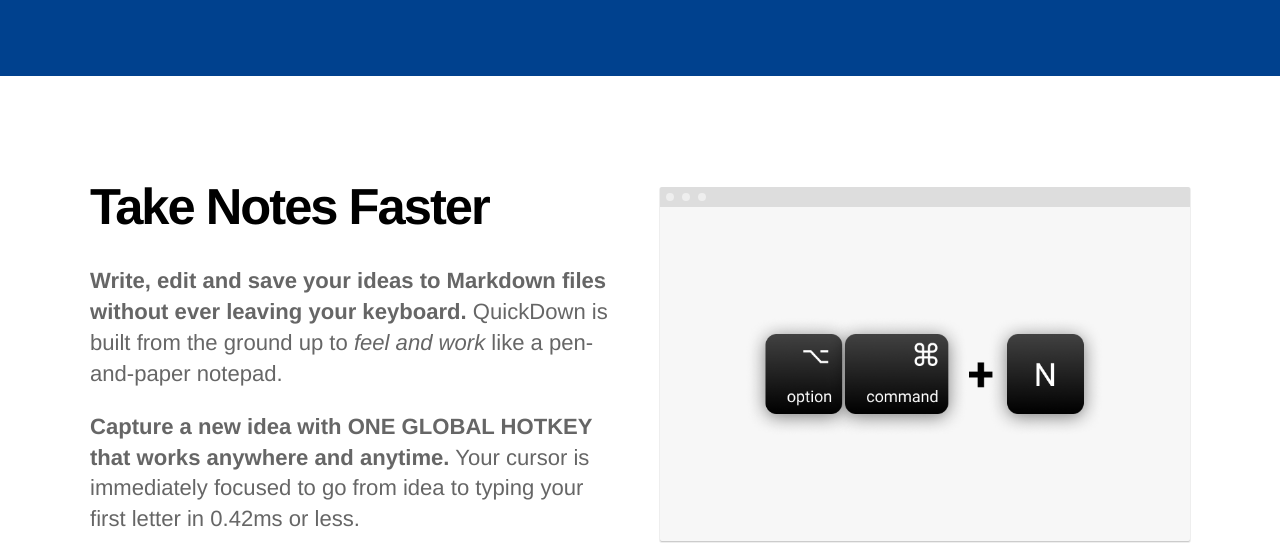
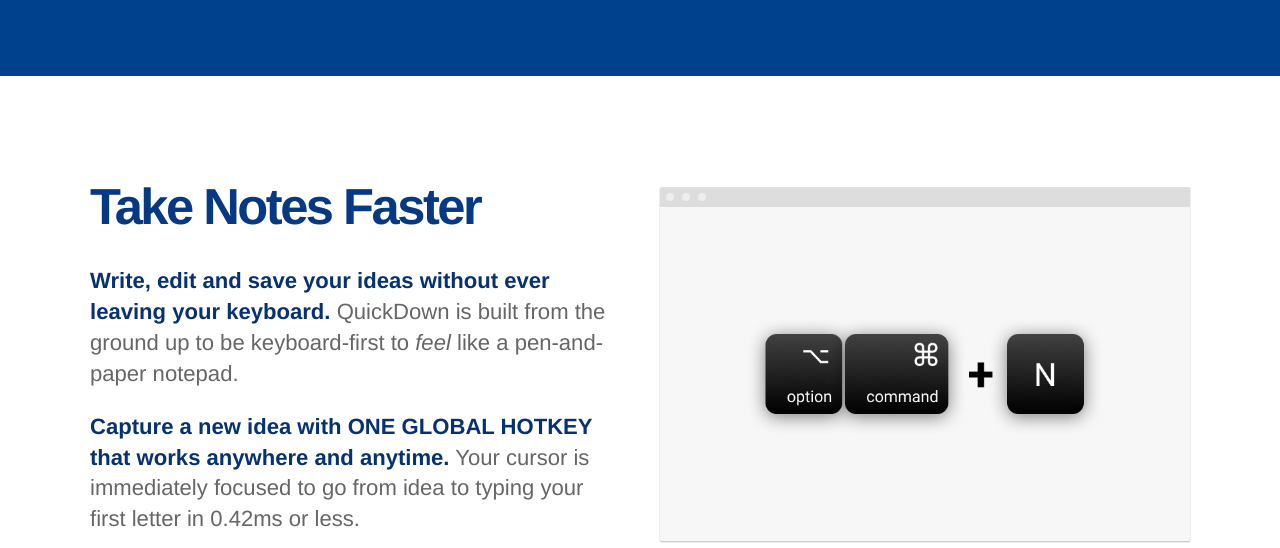
Before and after one commit to akaalias/getquickdown, a Jekyll site: the page built from index.html, in a window 1280 px wide, cut to the strip 1372-1920 px from the top of the page. Built offline with Jekyll 4.4.1, drawn with Linux system fonts in a browser that asks for light colours; a script that is not in the unit is left out; the list of posts is cut into pages by our own code; some of the changed text lies outside the part shown.

Commit message:
Updates styling

```diff
--- a/_sass/landing-page.scss
+++ b/_sass/landing-page.scss
@@ -12,10 +12,22 @@
 	}
 }
 
+.features {
+	p {
+		font-weight: normal;
+
+		b {
+			font-weight: bolder;
+			color: #063172;
+		}
+	}
+}
+
 h2.heading {
 	font-size: 38pt;
 	font-weight: bold;
-	letter-spacing: -2px;
+	letter-spacing: -2.5px;
+	color: $brand-color;
 }
 
 .copy {
--- a/_sass/variables.scss
+++ b/_sass/variables.scss
@@ -1,4 +1,4 @@
-$brand-color: #00409f;
+$brand-color: #063883;
 $secondary-brand-color: #ffffff;
 $middle-gradient-color: mix($brand-color, $secondary-brand-color, 95%);
 
--- a/index.html
+++ b/index.html
@@ -19,16 +19,15 @@
 	</div>
 </section>
 
-<div class="content">
-
+<div class="content features">
 	<section>
 		<div class="container flex">
 			<div class="text">
 				<h2 class="heading">Take Notes Faster</h2>
 				<p>
-					<b>Write, edit and save your ideas to Markdown files without ever leaving your keyboard.</b>
+					<b>Write, edit and save your ideas without ever leaving your keyboard.</b>
 
-					QuickDown is built from the ground up to <i>feel and work</i> like a pen-and-paper notepad.
+					QuickDown is built from the ground up to be keyboard-first to <i>feel</i> like a pen-and-paper notepad.
 				</p>
 
 				<p>
```
Also changed, not shown: other parts of index.html (+2 -2 lines).
